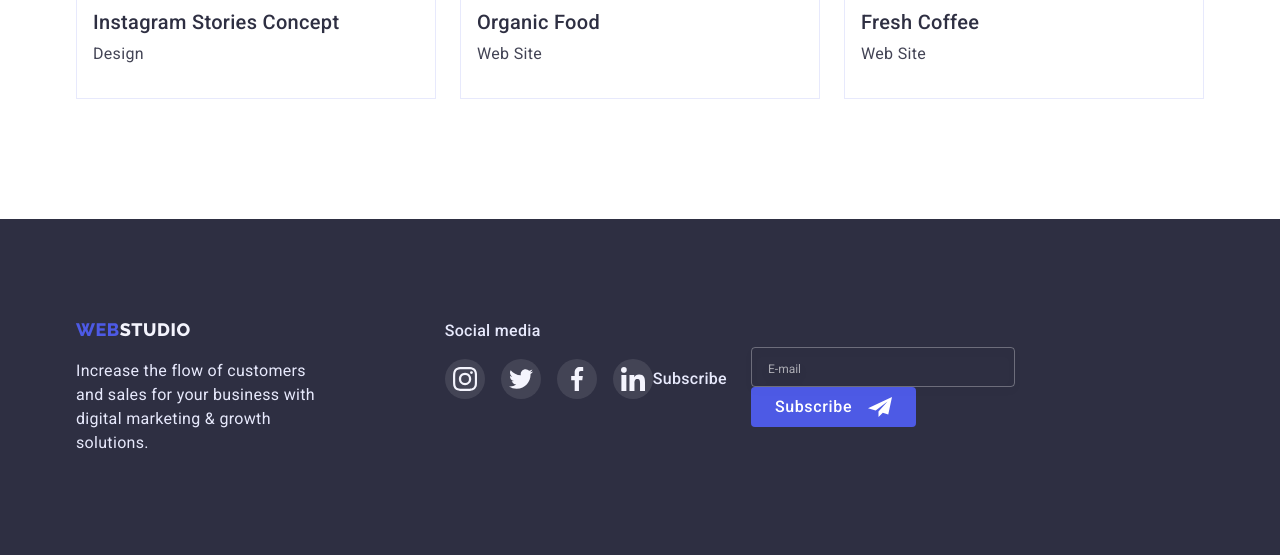
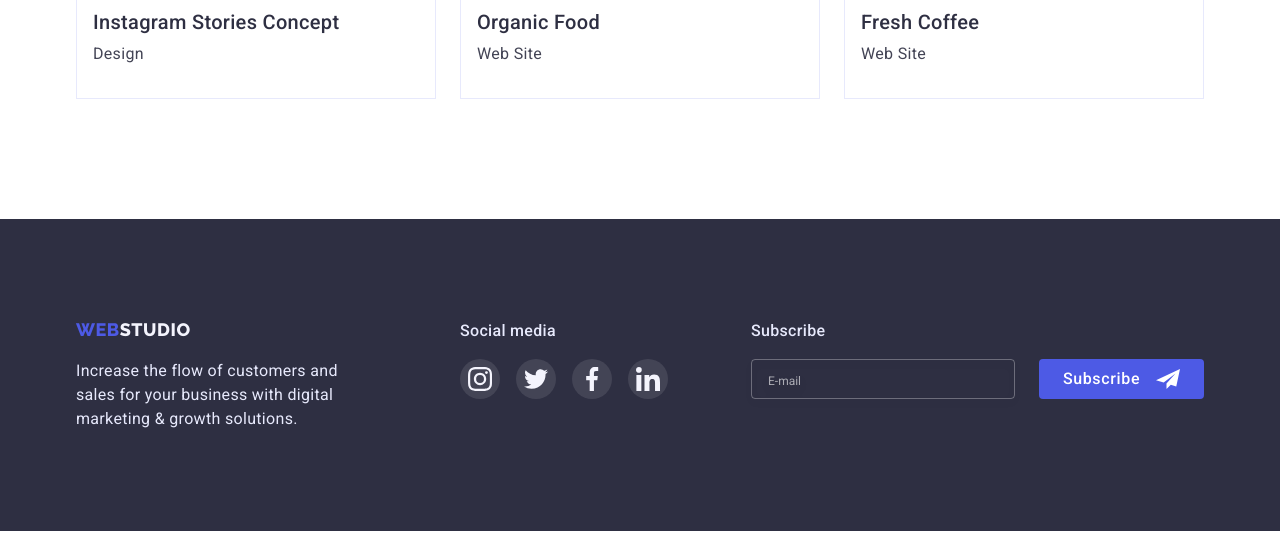
Before and after one commit to ihorkoi/goit-markup-hw-06, a plain HTML site: page portfolio.html in a window 1280 px wide. Shown: the part 1551-2106 px from the top of the page. After the commit the page ends 2082 px from the top, so only its background shows below. Drawn offline with nearby package versions, Linux system fonts and the light colour scheme.

Commit message:
changed footer form css

```diff
--- a/portfolio.html
+++ b/portfolio.html
@@ -320,14 +320,17 @@
             </li>
           </ul>
         </div>
-        <div class="footer-form-wrapper">
-          <p class="footer-form-call">Subscribe</p>
-          <form class="footer-form">
+        <form class="footer-form">
+          <label for="footer-form-input" class="footer-form-call"
+            >Subscribe</label
+          >
+          <div class="footer-form-wrapper">
             <input
               class="footer-form-input"
+              id="footer-form-input"
+              name="user_email"
               type="email"
               placeholder="E-mail"
-              name="user_email"
             />
             <button class="button footer-form-button" type="submit">
               Subscribe
@@ -335,8 +338,8 @@
                 <use href="./images/icons.svg#icon-telegram"></use>
               </svg>
             </button>
-          </form>
-        </div>
+          </div>
+        </form>
       </div>
     </footer>
   </body>
```
Also changed, not shown: index.html (+0 -2 lines).
